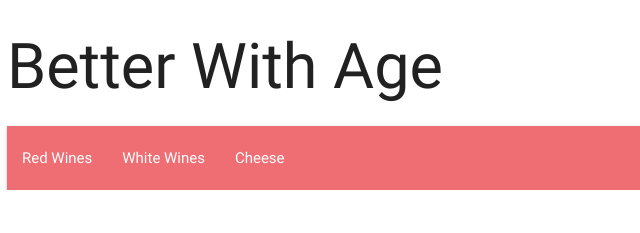
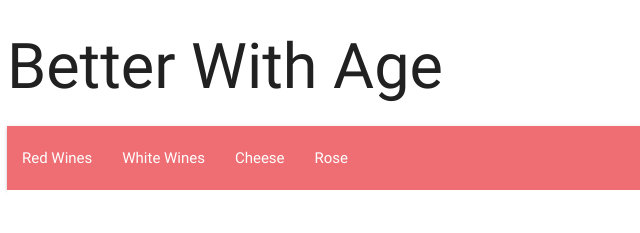
Before and after one commit to shannonio/cheese-and-wine, a plain HTML site: page index.html in a window 1280 px wide. Shown: the top 233 px of the page, 185-825 px from the left. Drawn offline with nearby package versions, Linux system fonts and the light colour scheme.

Commit message:
Adding my clever changes

```diff
--- a/index.html
+++ b/index.html
@@ -24,6 +24,7 @@
            <li><a href="#red">Red Wines</a></li>
            <li><a href="#white">White Wines</a></li>
            <li><a href="#cheese">Cheese</a></li>
+           <li><a href="#rose">Rose</a></li>
         </ul>
         </nav>
         <div style="text-align: center">
```
